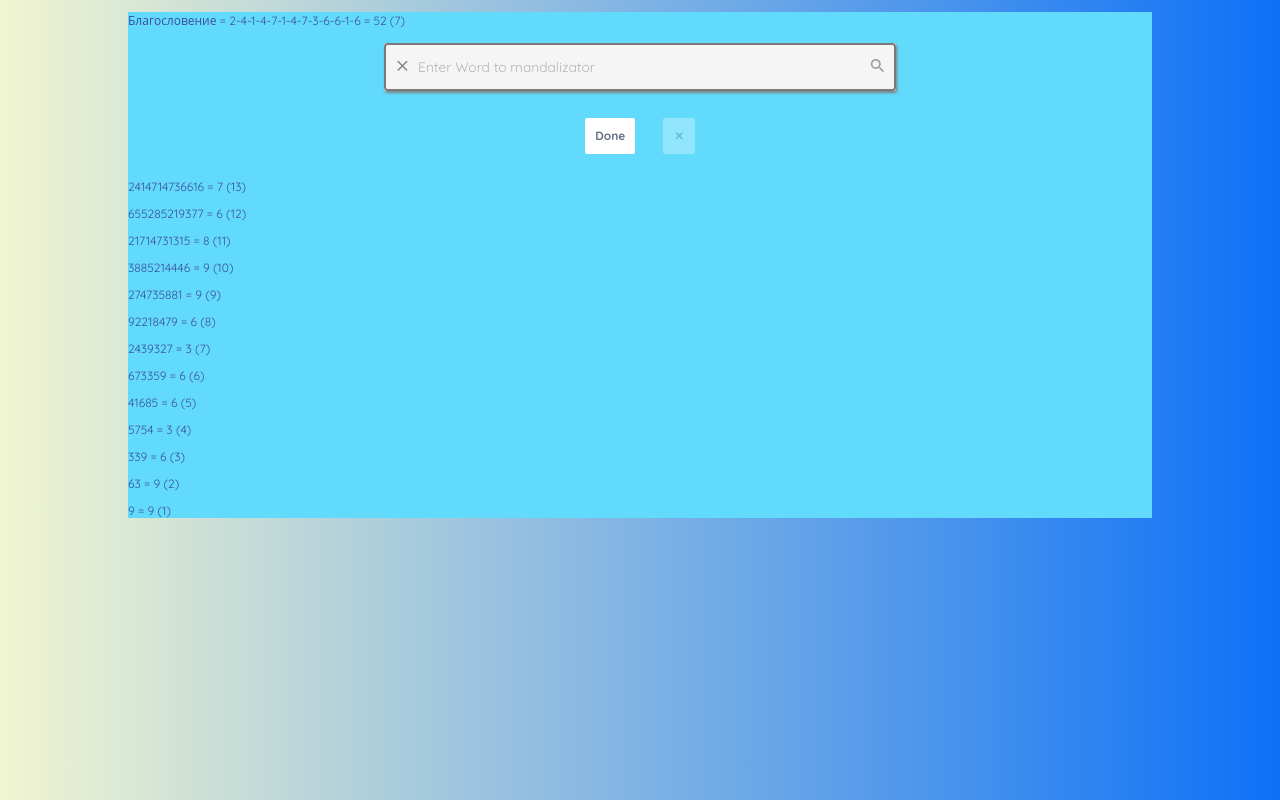
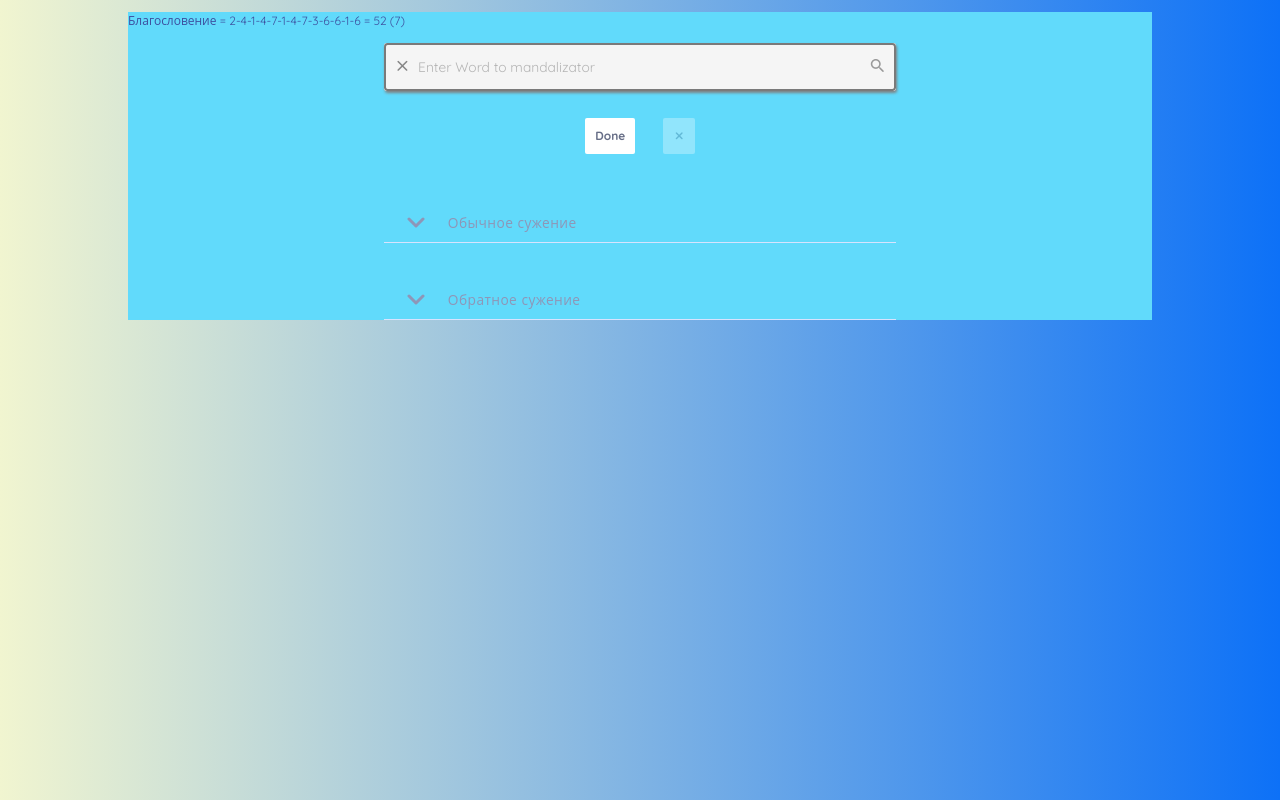
Before and after one commit to Otto-Vector/shorting-mandalas, a React (Create React App) app: page / in a window 1280 px wide. Built offline with nearby package versions, Linux system fonts and the light colour scheme.

Commit message:
add split-list component

```diff
--- a/src/engine/fibbo-algorithms.ts
+++ b/src/engine/fibbo-algorithms.ts
@@ -29,15 +29,24 @@ export const wordToArrayOfNumbers = (
             simbolsOnPositions.indexOf( stringSymbol ) % 9 + 1,
         )
 
+
 // сужение по Фибоначи (на один уровень вниз)
 const minusOneLevel = ( array: number[] ): number[] =>
     array
         .reduce( ( prev: number[], curr, idx, arr ) =>
-            idx < arr.length - 1 ? [ ...prev, arr[idx + 1] + curr ] : prev, [] )
-        .map( toOneFibonacciDigit )
+            idx < arr.length - 1 // до предпоследней позиции
+                ? [ ...prev, // репарсим состояние массива
+                    curr + arr[idx + 1] ] // cкладываем первый индекс со вторым, второй с третьи и т.д.
+                : prev, // если дошли до предпоследней позиции, просто возвращаем номинал
+            [] ) // здесь задаём пустой массив prev
+        .map( toOneFibonacciDigit ) // преобразуем суммы в суммы по фибоначи
+
 
 // сужение по Урсуле (полная таблица)
 // возвращает сужаемый до нужного количества цифр двумерный массив
 export const splitMinuses = ( minArray: number[] ): number[][] =>
     minArray.reduce( ( prev: number[][], curr, idx, arr ) =>
-        idx < arr.length - 1 ? [ ...prev, minusOneLevel( prev[idx] ) ] : prev, [ minArray ] )
+        idx < arr.length - 1 // до предпоследней позиции
+            ? [ ...prev, minusOneLevel( prev[idx] ) ] // докидываем вложенный массив, высчитанный из предыдущего
+            : prev, // если дошли до предпоследней позиции, просто возвращаем номинал
+        [ minArray ] ) // здесь задаём первый вложенный массив для подсчёта остальных
--- /dev/null
+++ b/src/ui/split-list/split-list.module.scss
@@ -0,0 +1,98 @@
+@import "src/styles/variables";
+@import "src/styles/mixins";
+
+$expansion-panel--standart-color : #8E96B7;
+$expansion-panel--active-color : #495274;
+$expansion-panel--transition-duration : .3s;
+$expansion-panel--text-color : #8D96BD;
+$expansion-panel--text-font : $Roboto;
+$borderTopColor          : #D8E3FE;
+
+.expansionPanel {
+  width: 50%;
+  margin: 0 auto;
+  max-height: rem(82);
+  border-bottom: 1px solid $borderTopColor;
+  transition: all $expansion-panel--transition-duration ease-in-out;
+  overflow: hidden;
+  text-align: left;
+
+  &Expand {
+    max-height: rem(700);
+    overflow: auto;
+
+    .expansionPanel {
+
+      &Indicator {
+        //transform: rotate(180deg);
+        transform: scaleY(-1);
+
+        svg path {
+          stroke: $expansion-panel--active-color;
+        }
+      }
+
+      &Header {
+        color: $expansion-panel--active-color;
+        text-shadow: 0 0 .7px $expansion-panel--active-color,
+                   0 0 .7px $expansion-panel--active-color,
+                   0 0 .7px $expansion-panel--active-color;
+      }
+    }
+  }
+
+  &Indicator {
+    //transform: rotate(0deg);
+    transform: scaleY(1);
+    transition: all $expansion-panel--transition-duration ease-in-out;
+    padding: 0 rem(25);
+    transform-origin: center center;
+
+    svg path {
+          stroke: $expansion-panel--standart-color;
+        }
+  }
+
+  &Header {
+    display: flex;
+    align-items: center;
+    justify-content: flex-start;
+
+    height: rem(82);
+    cursor: pointer;
+    font-family: $Quicksand;
+    font-style: normal;
+    font-weight: 500;
+    font-size: rem(15);
+    line-height: rem(30);
+    letter-spacing: .03em;
+
+    text-shadow: none;
+
+    transition: text-shadow $expansion-panel--transition-duration/2 ease-in-out;
+    color: $expansion-panel--standart-color;
+  }
+
+  &Content {
+    padding: rem(15);
+    padding-top: 0;
+    display: flex;
+    flex-wrap: nowrap;
+    flex-direction: column;
+
+  }
+
+  &Text {
+    margin: 0 rem(20);
+    text-align: left;
+    font-family: $expansion-panel--text-font;
+    font-style: normal;
+    font-weight: normal;
+    font-size: rem(14);
+    line-height: rem(27);
+    letter-spacing: .03em;
+    color: $expansion-panel--text-color;
+    padding-bottom: rem(10);
+  }
+
+}
--- /dev/null
+++ b/src/ui/split-list/split-list.tsx
@@ -0,0 +1,47 @@
+import React, { useState } from 'react'
+import styles from './split-list.module.scss'
+import {
+    splitMinuses,
+    toOneFibonacciDigit,
+} from '../../engine/fibbo-algorithms'
+
+
+type OwnPropsType = {
+    label: string
+    inputValue: number[]
+}
+
+export const SplitList: React.FC<OwnPropsType> = (
+    {
+        label,
+        inputValue,
+    } ) => {
+    const [ expand, setExpand ] = useState( false )
+    const splitValue = splitMinuses( inputValue )
+
+    const fiboSumm = (val: number[]) => toOneFibonacciDigit( val.reduce( ( a, b ) => a + b ))
+
+    return (
+        <div className={ styles.component }>
+            <div className={ `${ styles.expansionPanel } ${ expand && styles.expansionPanelExpand }` }>
+                <h4 className={ styles.expansionPanelHeader } onClick={ () => setExpand( !expand ) }>
+                    <span className={ styles.expansionPanelIndicator }>
+                        <svg width="18" height="11" viewBox="0 0 18 11" fill="none" xmlns="http://www.w3.org/2000/svg">
+                            <path d="M2 2L9 9L16 2" stroke="#8E96B7" stroke-width="3" stroke-linecap="round" stroke-linejoin="round"/>
+                        </svg>
+                    </span>
+                    { label }
+                </h4>
+                <div className={styles.expansionPanelContent}>
+                    { expand &&
+                     splitValue.map( ( val ) =>
+                        <p className={ styles.expansionPanelText }>{ `${val.join( '' )} = ${fiboSumm(val)} ( ${val.length} ) `}</p> )
+                    }
+                </div>
+
+            </div>
+
+
+        </div>
+    )
+}
--- a/src/ui/ui-component.tsx
+++ b/src/ui/ui-component.tsx
@@ -2,11 +2,11 @@ import React, { useState } from 'react'
 import styles from './ui.module.scss'
 import {
     modificationToNormal,
-    splitMinuses,
     toOneFibonacciDigit,
     wordToArrayOfNumbers,
 } from '../engine/fibbo-algorithms'
 import { InputForm } from './input-form/input-form'
+import { SplitList } from './split-list/split-list'
 
 type OwnPropsType = {
     defaultValInput?: string
@@ -19,14 +19,12 @@ export const UiComponent: React.FC<OwnPropsType> = (
 
     const [ inputValue, setInputValue ] = useState( defaultValInput )
     const numArray = wordToArrayOfNumbers( inputValue )
-    const [ splitValue, setSplitValue ] = useState( splitMinuses( numArray ) )
     const summary = numArray.reduce( ( a, b ) => a + b )
     const fiboSummary = toOneFibonacciDigit( summary )
 
     const onSubmit = ( { title }: { title: string } ): void => {
         const modTitle = modificationToNormal( title )
         setInputValue( modTitle )
-        setSplitValue( splitMinuses( wordToArrayOfNumbers( modTitle ) ) )
     }
 
     return (
@@ -34,8 +32,8 @@ export const UiComponent: React.FC<OwnPropsType> = (
             <p>{ inputValue + ' = ' + numArray.join( '-' ) + ' = ' + summary + ' (' + fiboSummary + ')' }</p>
 
             <InputForm onSubmit={ onSubmit }/>
-            { splitValue.map( ( val ) =>
-                <p>{ val.join( '' ) + ' = ' + toOneFibonacciDigit( val.reduce( ( a, b ) => a + b ) ) + ' (' + val.length + ')' }</p> ) }
+            <SplitList label={ 'Обычное сужение' } inputValue={ numArray }/>
+            <SplitList label={ 'Обратное сужение' } inputValue={ numArray.slice().reverse() }/>
         </div>
     )
 }
```
